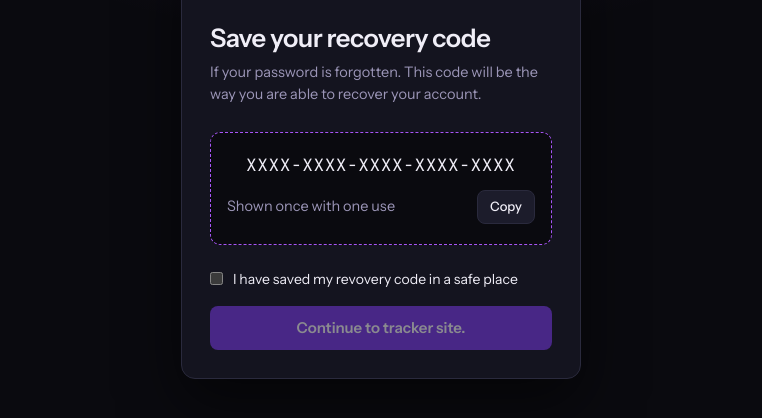
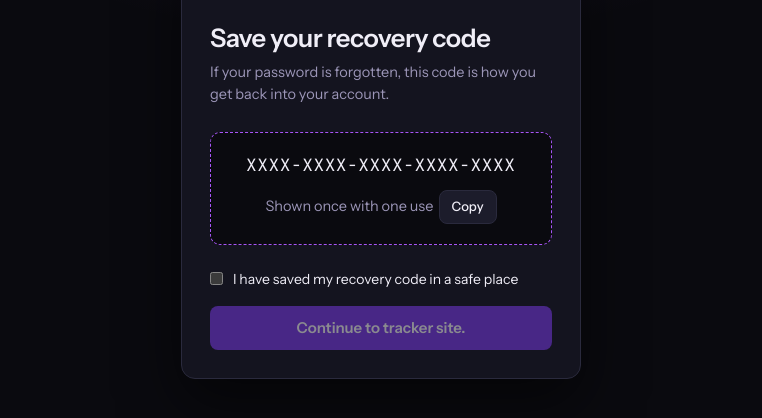
Before and after one commit to Aidan4715/Internship-Tracker, a plain HTML site: page site/first_page/signup_page/signup.html in a window 1280 px wide. Shown: the part 238-656 px from the top of the page, without its empty margins (259-1021 px from the left). Drawn offline with Linux system fonts and the light colour scheme.

Commit message:
fixed spelling mistakes and made it look prettier

```diff
--- a/site/first_page/auth.css
+++ b/site/first_page/auth.css
@@ -135,7 +135,8 @@
 /* making less focus on shown once text by changing size and color */
 .code-actions{
     display: flex;
-    justify-content: space-between;
+    justify-content: center;
+    gap: 5px;
     align-items: center;
     font-size: 14.5px;
     color: var(--muted);
@@ -152,7 +153,7 @@
 
 .check input{
     margin: 3px 0 0;
-    accent-color: var(--accent-btn)
+    accent-color: var(--accent-btn);
 }
 
 .btn-quiet{
--- a/site/first_page/signup_page/signup.html
+++ b/site/first_page/signup_page/signup.html
@@ -96,7 +96,7 @@
                     </h1>
 
                     <p class="auth-sub">
-                        If your password is forgotten. This code will be the way you are able to recover your account.
+                        If your password is forgotten, this code is how you get back into your account.
                     </p>
 
                     <!-- display so that signup.js can fill in with actual information -->
@@ -120,7 +120,7 @@
                     <form id="code-form" class="auth-form">
                         <label class="check">
                             <input type="checkbox" id="code-saved">
-                            I have saved my revovery code in a safe place
+                            I have saved my recovery code in a safe place
                         </label>
                         <button class="btn btn-primary" id="code-continue" type="submit" disabled>
                             Continue to tracker site.
```
